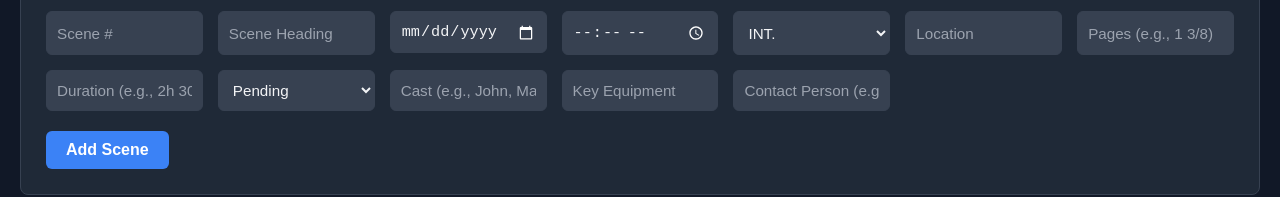
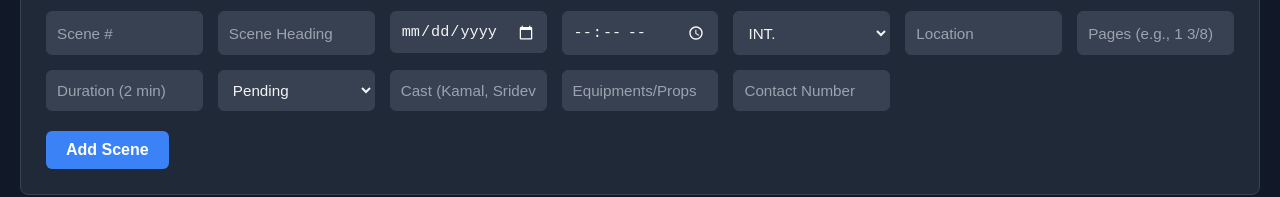
Before and after one commit to filmfolks/budget, a plain HTML site: page schedule.html in a window 1280 px wide. Shown: the part 175-372 px from the top of the page. Drawn offline with nearby package versions, Linux system fonts and the light colour scheme.

Commit message:
Update schedule.html

```diff
--- a/schedule.html
+++ b/schedule.html
@@ -51,16 +51,16 @@
                     <input type="text" id="scene-location" placeholder="Location" required>
                     <input type="text" id="scene-pages" placeholder="Pages (e.g., 1 3/8)">
 
-                    <input type="text" id="scene-duration" placeholder="Duration (e.g., 2h 30m)">
+                    <input type="text" id="scene-duration" placeholder="Duration (2 min)">
                      <select id="scene-status">
                         <option value="Pending">Pending</option>
                         <option value="Incomplete">Incomplete</option>
                         <option value="Done">Done</option>
                     </select>
 
-                    <input type="text" id="scene-cast" placeholder="Cast (e.g., John, Mary)">
-                    <input type="text" id="scene-equipment" placeholder="Key Equipment">
-                    <input type="tel" id="scene-contact" placeholder="Contact Person (e.g., AD)">
+                    <input type="text" id="scene-cast" placeholder="Cast (Kamal, Sridevi)">
+                    <input type="text" id="scene-equipment" placeholder="Equipments/Props">
+                    <input type="tel" id="scene-contact" placeholder="Contact Number">
                 </div>
                 <button type="submit" class="btn-primary">Add Scene</button>
             </form>
```
